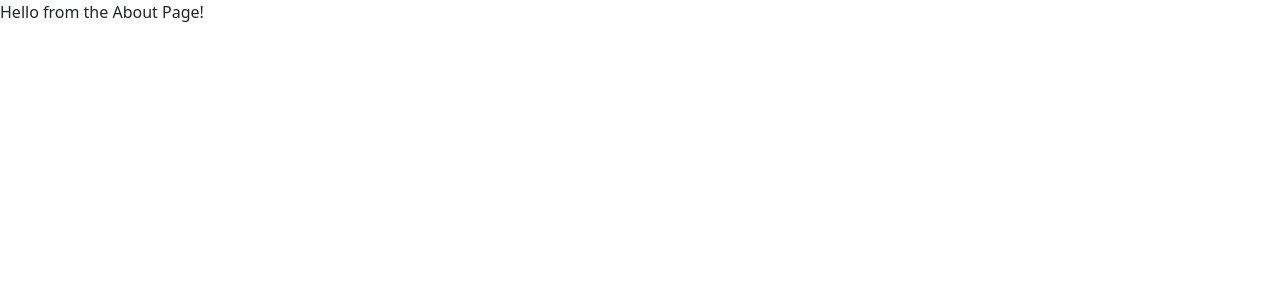
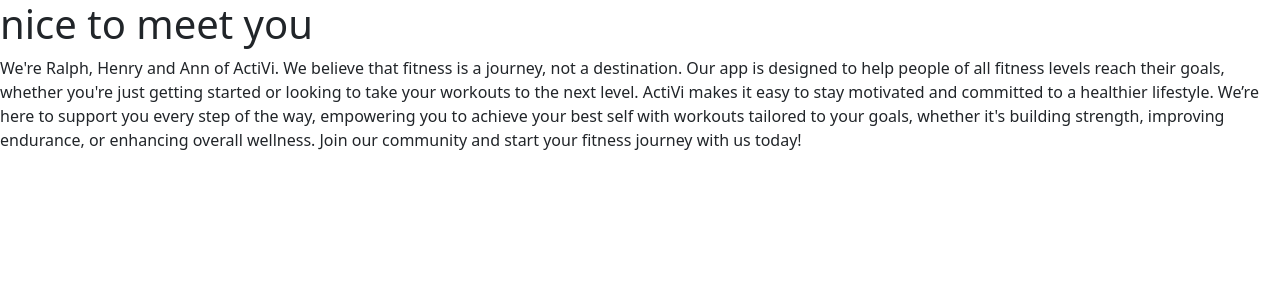
Before and after one commit to rlitoncs/ActiVi, a React (Create React App) app in the folder frontend/: page /about in a window 1280 px wide. Shown: the top 300 px of the page. Built offline with nearby package versions, Linux system fonts and the light colour scheme.

Commit message:
add about paragaph

```diff
--- a/frontend/src/components/beyondMVP/About.jsx
+++ b/frontend/src/components/beyondMVP/About.jsx
@@ -1,8 +1,15 @@
 const About = () => {
   return(
-    <div>
-      {/* TO DO */}
-      Hello from the About Page!
+    <div className="about-container">
+
+    <h1>nice to meet you</h1>
+      <p>
+        We're Ralph, Henry and Ann of ActiVi. We believe that fitness is a journey, not a destination.
+        Our app is designed to help people of all fitness levels reach their goals, whether you're just getting started or looking to take your workouts to the next level.
+        ActiVi makes it easy to stay motivated and committed to a healthier lifestyle. We’re here to support you every step of the way, empowering you to achieve your best self with workouts tailored to your goals,
+        whether it's building strength, improving endurance, or enhancing overall wellness. Join our community and start your fitness journey with us today!
+      </p>
+
     </div>
   )
 }
--- a/frontend/src/styles/pages/About.scss
+++ b/frontend/src/styles/pages/About.scss
@@ -0,0 +1,3 @@
+.about-container {
+
+}
```
